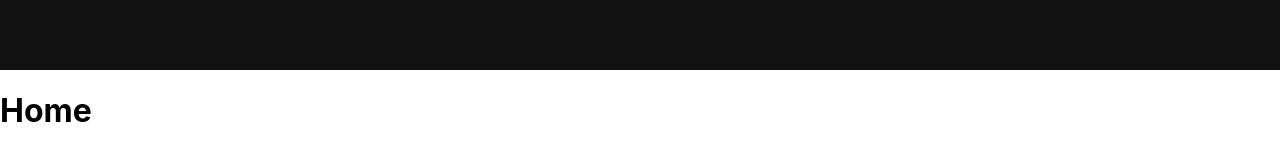
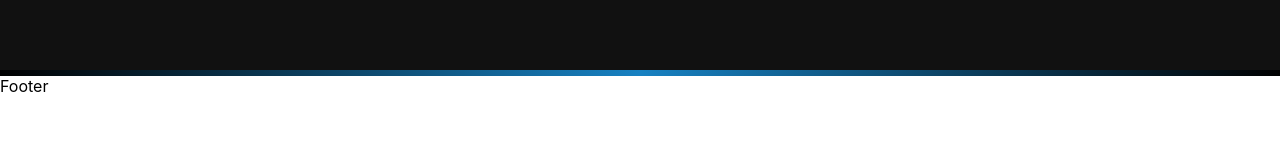
Before and after one commit to jmguillen1996/portfolio, a React (Create React App) app: page / in a window 1280 px wide. Shown: the part 630-784 px from the top of the page. Built offline with nearby package versions, Linux system fonts and the light colour scheme.

Commit message:
added line

```diff
--- a/src/Components/Styles/HeaderContent.css
+++ b/src/Components/Styles/HeaderContent.css
@@ -90,8 +90,13 @@
     gap: 0.5rem;
 }
 
-.header-button-container button:hover {
+.btn-about-me:hover {
     background-color: rgb(29, 161, 242);
+}
+
+.btn-get-started:hover {
+    background-color: #0078ff;
+    border-color: #0078ff;
 }
 
 @media (max-width: 650px) {
--- a/src/Routes/Home.js
+++ b/src/Routes/Home.js
@@ -7,7 +7,7 @@ const Home = () => {
     return (
         <div>
             <HeaderContent />
-            <h1>Home</h1>
+            <div className="header-line"></div>
             <Footer />
         </div>
     );
--- a/src/Routes/Styles/Home.css
+++ b/src/Routes/Styles/Home.css
@@ -1,5 +1,12 @@
 .body {
-    background-color: #fefefe;
-    height: 100vh;
-    width: 100%;
-  }
+  background-color: #fefefe;
+  height: 100vh;
+  width: 100%;
+}
+
+.header-line {
+  width: 100%;
+  background-color: rgb(25, 25, 25);
+  border-top: 6px solid;
+  border-image: linear-gradient(270deg, rgb(0, 0, 0), rgb(23, 129, 194), rgb(0, 0, 0)) 1 / 1 / 0 stretch;
+}
```
